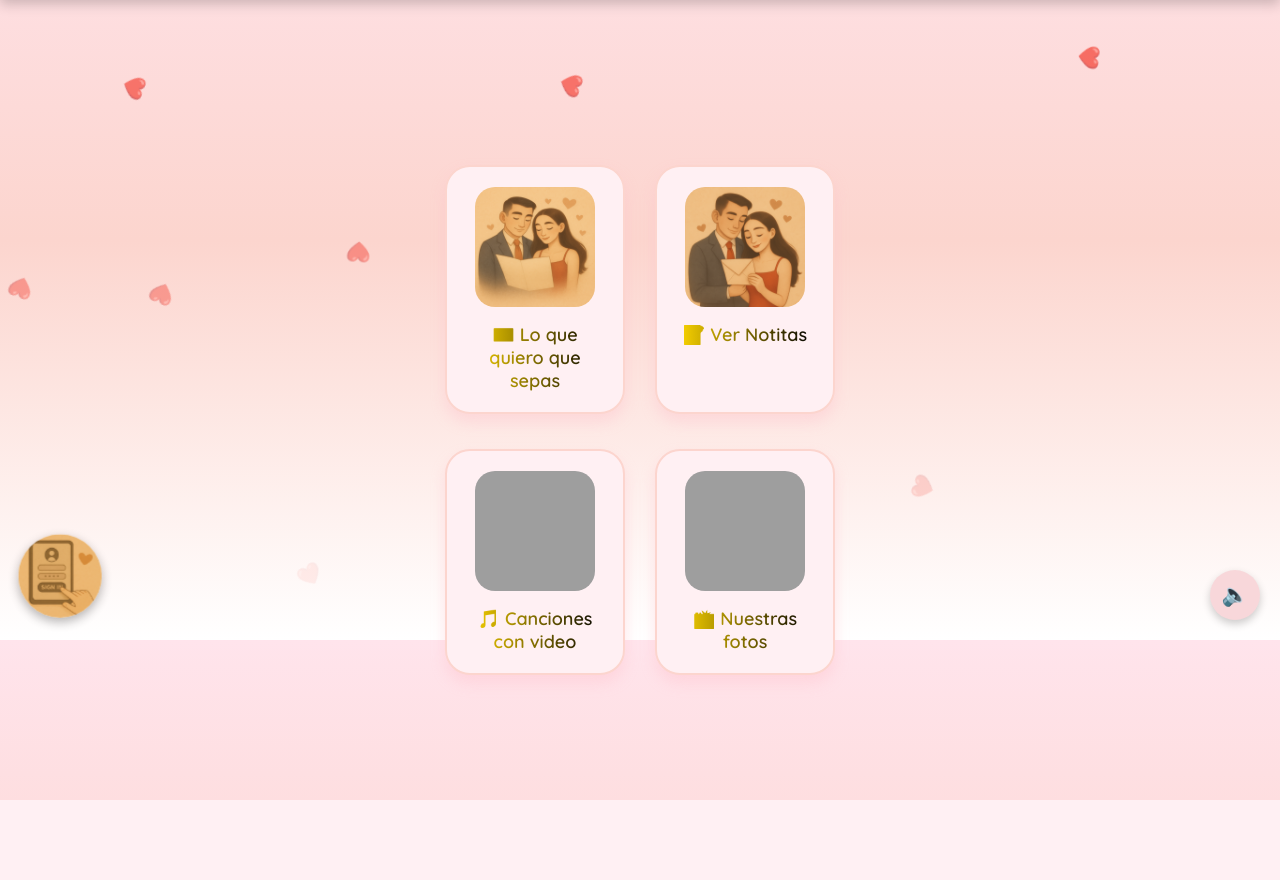
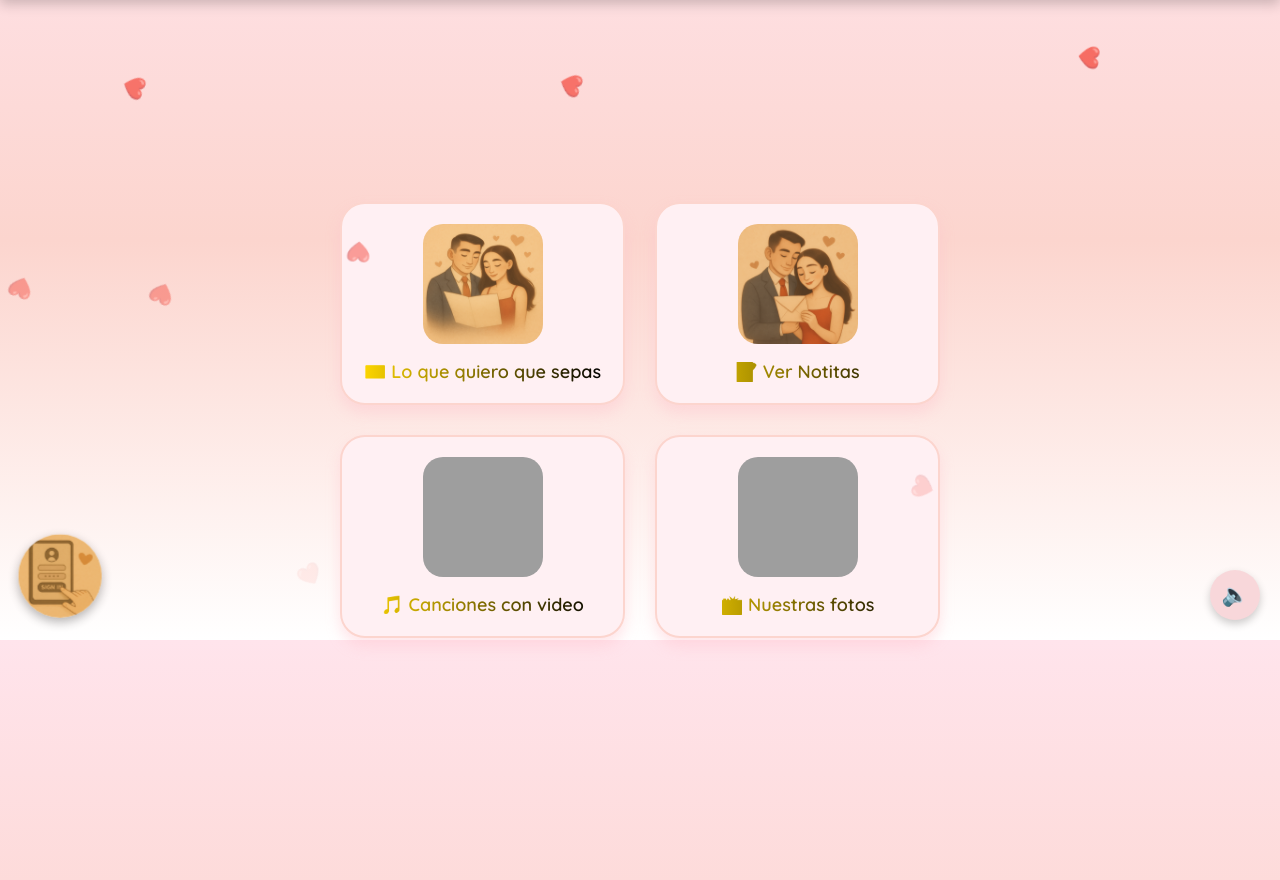
Before and after one commit to gabrielavasso/mini_web, a Flask app: page / in a window 1280 px wide. Shown: the part 160-1040 px from the top of the page. Before the commit the page ends 960 px from the top, so only its background shows below. Run offline with Flask 3, Linux system fonts and the light colour scheme; grey boxes are pictures that could not be loaded.

Commit message:
🎀 Botones agrandados y adaptados a pantalla

```diff
--- a/static/css/styles.css
+++ b/static/css/styles.css
@@ -10,6 +10,7 @@
     background: linear-gradient(180deg, #ffe4ec, #fcd5ce, #fff);
     background-attachment: fixed;
     background-size: cover;
+    padding-bottom: 80px;
 }
 
 /* ======= HEADER CON ESTILO MEJORADO ======= */
@@ -42,13 +43,16 @@
 }
 
 /* ======= BOTONERA 2x2 CENTRADA ======= */
+
 .botonera {
     display: grid;
-    grid-template-columns: repeat(2, auto);
-    gap: 35px 30px;
+    grid-template-columns: repeat(2, 1fr);
+    gap: 30px;
     margin-top: 40px;
-    justify-content: center;
+    width: 90%;
+    max-width: 600px;
 }
+
 
 .boton-con-imagen {
     text-align: center;
@@ -56,11 +60,12 @@
     border: 2px solid #fcd5ce;
     border-radius: 25px;
     padding: 20px;
-    width: 180px;
+    width: 100%;
     height: auto;
     box-shadow: 0 8px 14px rgba(255, 192, 203, 0.4);
     transition: transform 0.3s ease;
 }
+
 
 .boton-con-imagen:hover {
     transform: scale(1.07);
@@ -80,9 +85,13 @@
     font-weight: bold;
     display: block;
     background: linear-gradient(90deg, gold, black);
+    background-clip: text;
     -webkit-background-clip: text;
+    color: transparent;
     -webkit-text-fill-color: transparent;
+    text-align: center;
 }
+
 
 /* ======= BOTÓN LOGIN FLOTANTE ======= */
 .boton-login {
```
